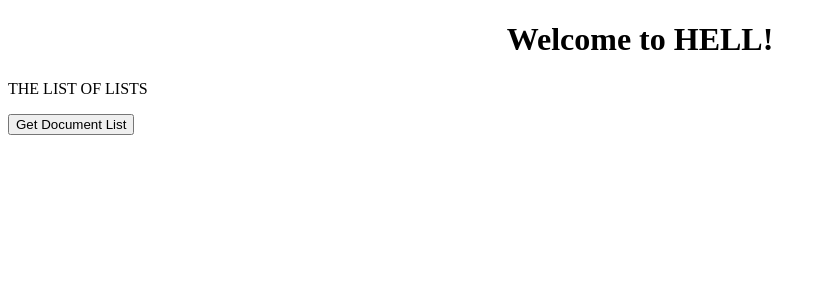
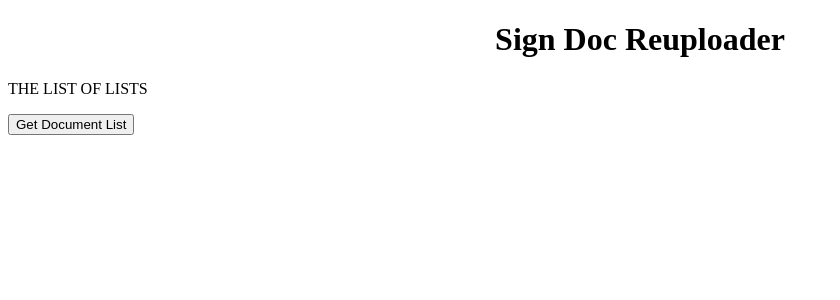
Before and after one commit to rossgk2/sign-doc-reuploader, an Angular app in the folder sign-template-reuploader/: page / in a window 1280 px wide. Shown: the top 300 px of the page, without its empty margins (0-840 px from the left). Built offline with nearby package versions, Linux system fonts and the light colour scheme.

Commit message:
updated title

```diff
--- a/sign-template-reuploader/src/app/app.component.html
+++ b/sign-template-reuploader/src/app/app.component.html
@@ -1,7 +1,7 @@
 <!--The content below is only a placeholder and can be replaced.-->
 <div style="text-align:center">
   <h1>
-    Welcome to HELL!
+    Sign Doc Reuploader
   </h1>
 </div>
 
```
